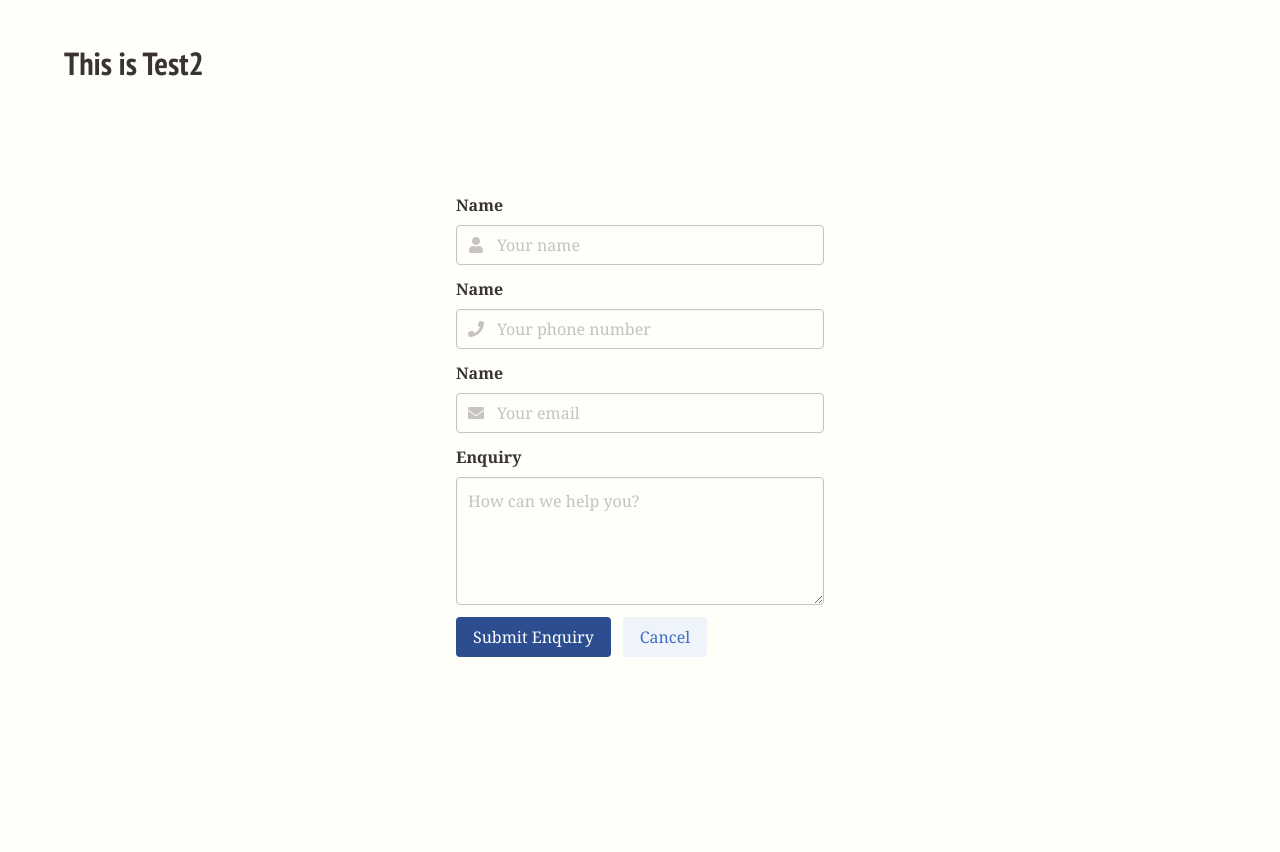
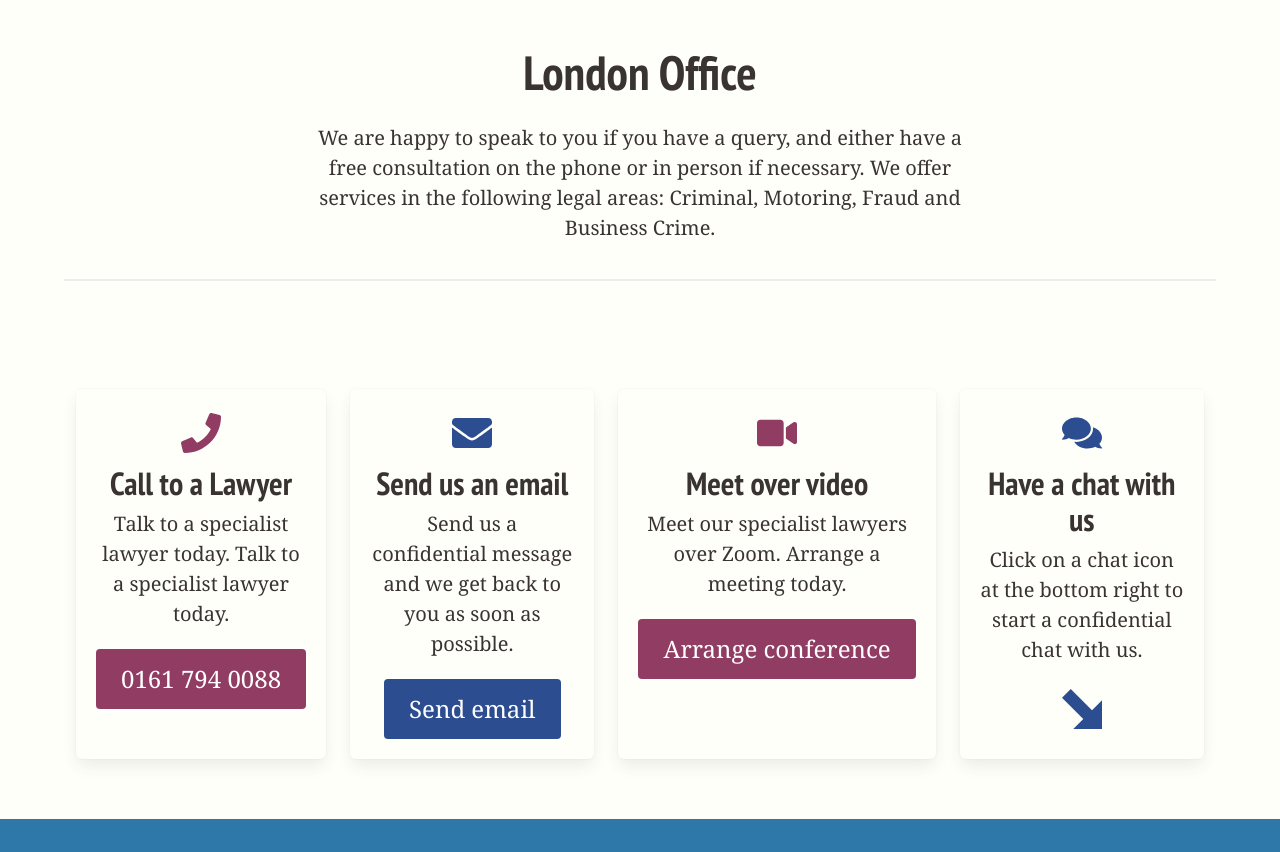
Before and after one commit to vernerkeel/gatsby-testing-ground, a Gatsby site: page /london in a window 1280 px wide. Shown: the part 91-943 px from the top of the page. Before the commit the page ends 800 px from the top, so only its background shows below. Built offline with nearby package versions, Linux system fonts and the light colour scheme; Gatsby itself is replaced by a stand-in of ours.

Commit message:
Office page contact options design draft.

```diff
--- a/src/bulma/mystyles.scss
+++ b/src/bulma/mystyles.scss
@@ -3,3 +3,11 @@
 .response-tap {
   color: $white;
 }
+
+ul.address {
+  list-style: none;
+}
+
+ul.address li {
+  margin-bottom: -0.5rem;
+}
--- a/src/components/emailForm.js
+++ b/src/components/emailForm.js
@@ -52,10 +52,23 @@ const EmailForm = () => {
     },
   ];
   return (
-    <div className='section'>
+    <div className='section has-background-info'>
       <div className='container'>
         <div className='columns is-centered'>
-          <div className='column is-4'>
+          <div className='column box is-6'>
+            <div className='columns is-centered'>
+              <div className='column is-12'>
+                <div className='section'>
+                  <h2 className='title is-2'>
+                    Send us a confidential message and we get back to you as
+                    soon as possible{' '}
+                  </h2>
+                </div>
+              </div>
+            </div>
+
+            <div className='columns is-centered'>
+              <div className='column is-10'>
                 <form onSubmit={handleOnSubmit}>
                   {formFields.map((i, idx) => (
                     <div key={idx} className='field'>
@@ -93,14 +106,11 @@ const EmailForm = () => {
                     <div className='control'>
                       <button
                         type='submit'
-                    className='button is-link'
+                        className='button is-link is-large mb-6'
                         disabled={serverState.submitting}
                       >
                         Submit Enquiry
                       </button>
-                </div>
-                <div className='control'>
-                  <button className='button is-link is-light'>Cancel</button>
                     </div>
                   </div>
                   {serverState.status && (
@@ -113,6 +123,8 @@ const EmailForm = () => {
             </div>
           </div>
         </div>
+      </div>
+    </div>
   );
 };
 
--- a/src/pages/london.js
+++ b/src/pages/london.js
@@ -1,13 +1,120 @@
 import * as React from 'react';
+import { Link } from 'gatsby';
 import Layout from '../components/layout';
+import { FaPhone, FaVideo, FaComments, FaEnvelope } from 'react-icons/fa';
+import { ImArrowDownRight } from 'react-icons/im';
+import { IconContext } from 'react-icons';
 
 const LondonPage = () => {
+  const mapOptions = {
+    center: [53.510302, -2.33581],
+  };
+
+  const contactOptions = [
+    {
+      Icon: FaPhone,
+      iconSize: `2.5rem`,
+      iconColor: 'has-text-danger',
+      btnColor: 'is-danger',
+      headline: `Call to a Lawyer`,
+      description: `Talk to a specialist lawyer today. Talk to a specialist lawyer today.`,
+      btnText: `0161 794 0088`,
+    },
+    {
+      Icon: FaEnvelope,
+      iconSize: `2.5rem`,
+      iconColor: 'has-text-primary',
+      btnColor: 'is-primary',
+      headline: `Send us an email`,
+      description: `Send us a confidential message and we get back to you as soon as possible.`,
+      btnText: `Send email`,
+    },
+    {
+      Icon: FaVideo,
+      iconSize: `2.5rem`,
+      iconColor: 'has-text-danger',
+      btnColor: 'is-danger',
+      headline: `Meet over video`,
+      description: `Meet our specialist lawyers over Zoom. Arrange a meeting today.`,
+      btnText: `Arrange conference`,
+    },
+  ];
+
   return (
     <Layout>
-      <div className='section'>
+      <div className='section mb-0'>
         <div className='container'>
-          <div className='content'>
-            <h1 className='title'>This is Test2</h1>
+          <div className='columns is-centered'>
+            <div className='column is-7'>
+              <div className='content has-text-centered is-medium'>
+                <h1 className='title is-size-1 '>London Office</h1>
+                <p>
+                  We are happy to speak to you if you have a query, and either
+                  have a free consultation on the phone or in person if
+                  necessary. We offer services in the following legal areas:
+                  Criminal, Motoring, Fraud and Business Crime.
+                </p>
+              </div>
+            </div>
+          </div>
+          <hr className='mb-0' />
+        </div>
+      </div>
+      <div className='section mt-0'>
+        <div className='container'>
+          <div class='tile is-ancestor'>
+            <div class='tile is-12 is-parent'>
+              {contactOptions.map((i, idx) => (
+                <div key={idx} className='tile is-parent'>
+                  <article class='tile is-child box'>
+                    <div className='content has-text-centered is-medium'>
+                      {' '}
+                      <IconContext.Provider value={{ size: i.iconSize }}>
+                        <span
+                          className={['icon', 'is-large', i.iconColor].join(
+                            ' '
+                          )}
+                        >
+                          <i.Icon />
+                        </span>
+                      </IconContext.Provider>
+                      <h3 className='mt-1 mb-2 title is-3'>{i.headline}</h3>
+                      <p>{i.description}</p>
+                      <button
+                        className={['button', 'is-large', i.btnColor].join(' ')}
+                      >
+                        {i.btnText}
+                      </button>
+                    </div>
+                  </article>
+                </div>
+              ))}
+
+              <div class='tile is-parent'>
+                <article class='tile is-child box'>
+                  <div className='content has-text-centered is-medium'>
+                    {' '}
+                    <IconContext.Provider value={{ size: '2.5rem' }}>
+                      <span className='icon has-text-primary is-large'>
+                        <FaComments />
+                      </span>
+                    </IconContext.Provider>
+                    <h2 className='mt-1 mb-2 title is-3'>
+                      Have a chat with us
+                    </h2>
+                    <p>
+                      Click on a chat icon at the bottom right to start a
+                      confidential chat with us.
+                    </p>
+                    <IconContext.Provider value={{ size: '2.5rem' }}>
+                      <span className='icon has-text-primary is-large'>
+                        <ImArrowDownRight />
+                      </span>
+                    </IconContext.Provider>
+                  </div>
+                </article>
+              </div>
+            </div>
           </div>
         </div>
       </div>
```
Also changed, not shown: src/components/map/Map.js (+2 -8 lines), src/pages/offices.js (+16 -17 lines). Lines whose indentation alone changed are shown as unchanged.
